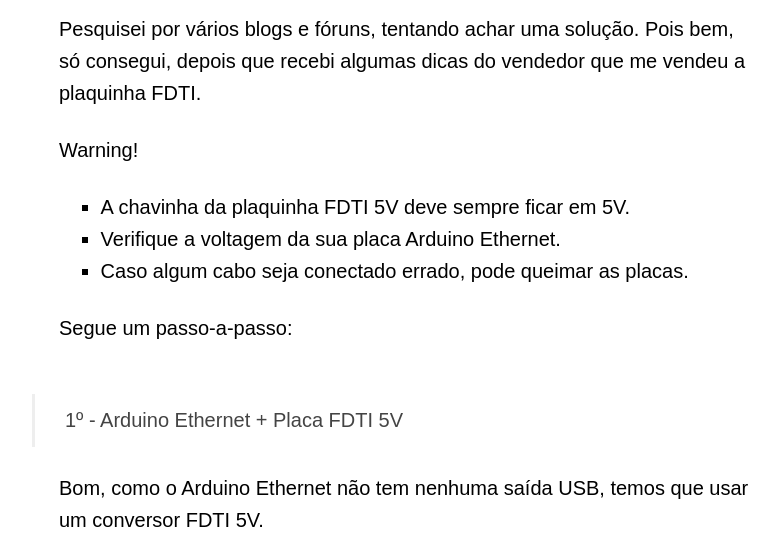
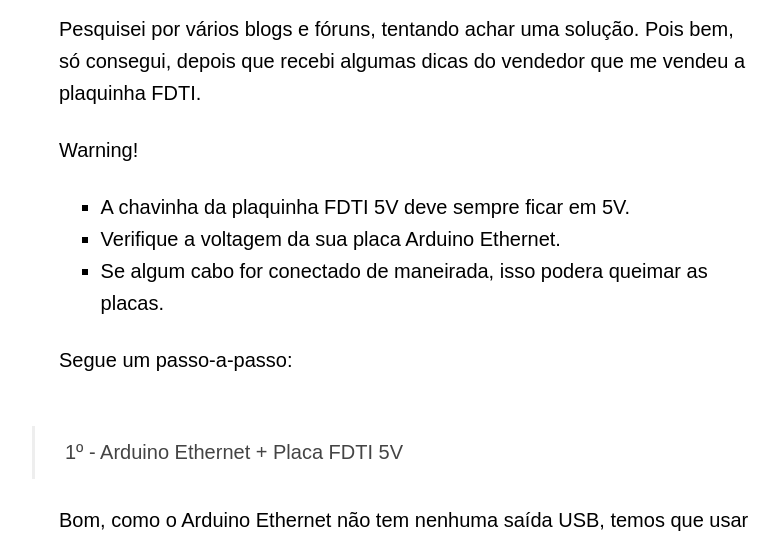
Before and after one commit to fabriciomrkonell/fabriciomrkonell, a Jekyll site: the page built from _posts/2014-01-25-arduino-via-fdti.markdown, in a window 1280 px wide and 900 px high, scrolled down 607 px, cut to the strip 0-537 px from the top of the window. Shown: the whole strip, without its empty margins (231-1010 px from the left). Built offline with Jekyll 4.4.1, drawn with Linux system fonts in a browser that asks for light colours; nearby versions of some CDN libraries; some web fonts are replaced; Markdown is read by kramdown in place of the engine named in the settings; comment, search, counter and statistics services are not loaded.

Commit message:
Novo Post - Arduino via FDTI Final 2

```diff
--- a/_posts/2014-01-25-arduino-via-fdti.markdown
+++ b/_posts/2014-01-25-arduino-via-fdti.markdown
@@ -15,7 +15,7 @@
 
 * A chavinha da plaquinha FDTI 5V deve sempre ficar em 5V.
 * Verifique a voltagem da sua placa Arduino Ethernet.
-* Caso algum cabo seja conectado errado, pode queimar as placas.
+* Se algum cabo for conectado de maneirada, isso podera queimar as placas.
 
 Segue um passo-a-passo:
 <h3>1º - Arduino Ethernet + Placa FDTI 5V</h3>
```
